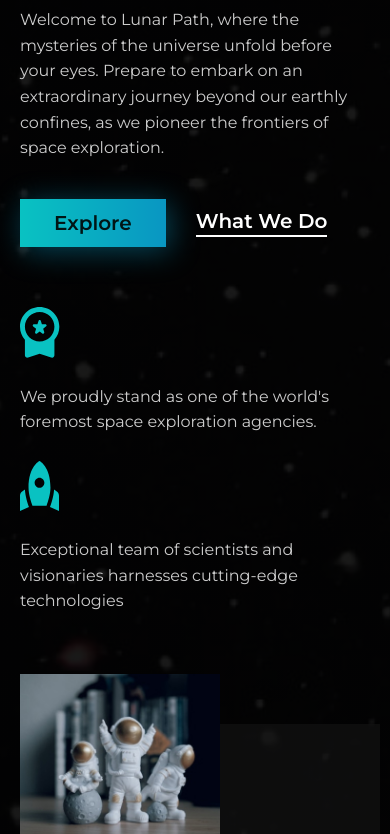
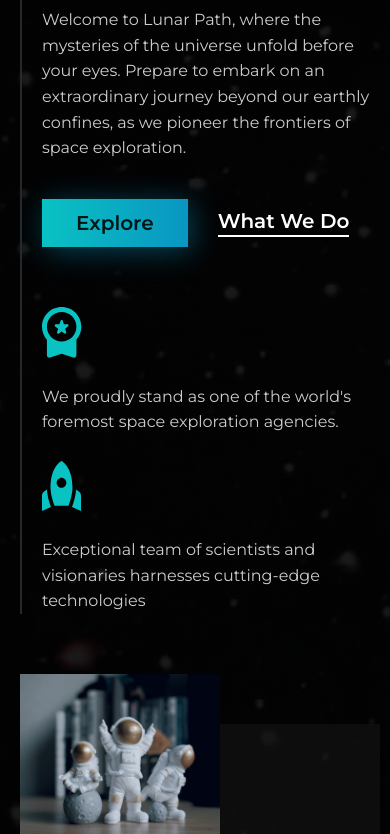
Before and after one commit to JakeD57/Lunar-Path, a plain HTML site: page index.html in a window 390 px wide. Shown: the part 324-1158 px from the top of the page. Drawn offline with Linux system fonts and the light colour scheme.

Commit message:
Updated the design

```diff
--- a/CSS/style.css
+++ b/CSS/style.css
@@ -167,7 +167,7 @@
             justify-content: space-between;
             max-width: 118rem;
             margin: 0 auto;
-            gap: 22rem;
+            gap: 16rem;
         }
 
         p.content__eyebrow {
@@ -207,7 +207,9 @@
         }
 
         section.content {
-            max-width: 56rem;
+            max-width: 62rem;
+            border-left: 2px solid #262929;
+            padding-left: 6rem;
         }
 
         span.heading__span {
@@ -448,6 +450,10 @@
 
         }
 
+        section.content {
+            padding-left: 2rem;
+        }
+
         }
 
         @media (max-width: 375px) {
```
